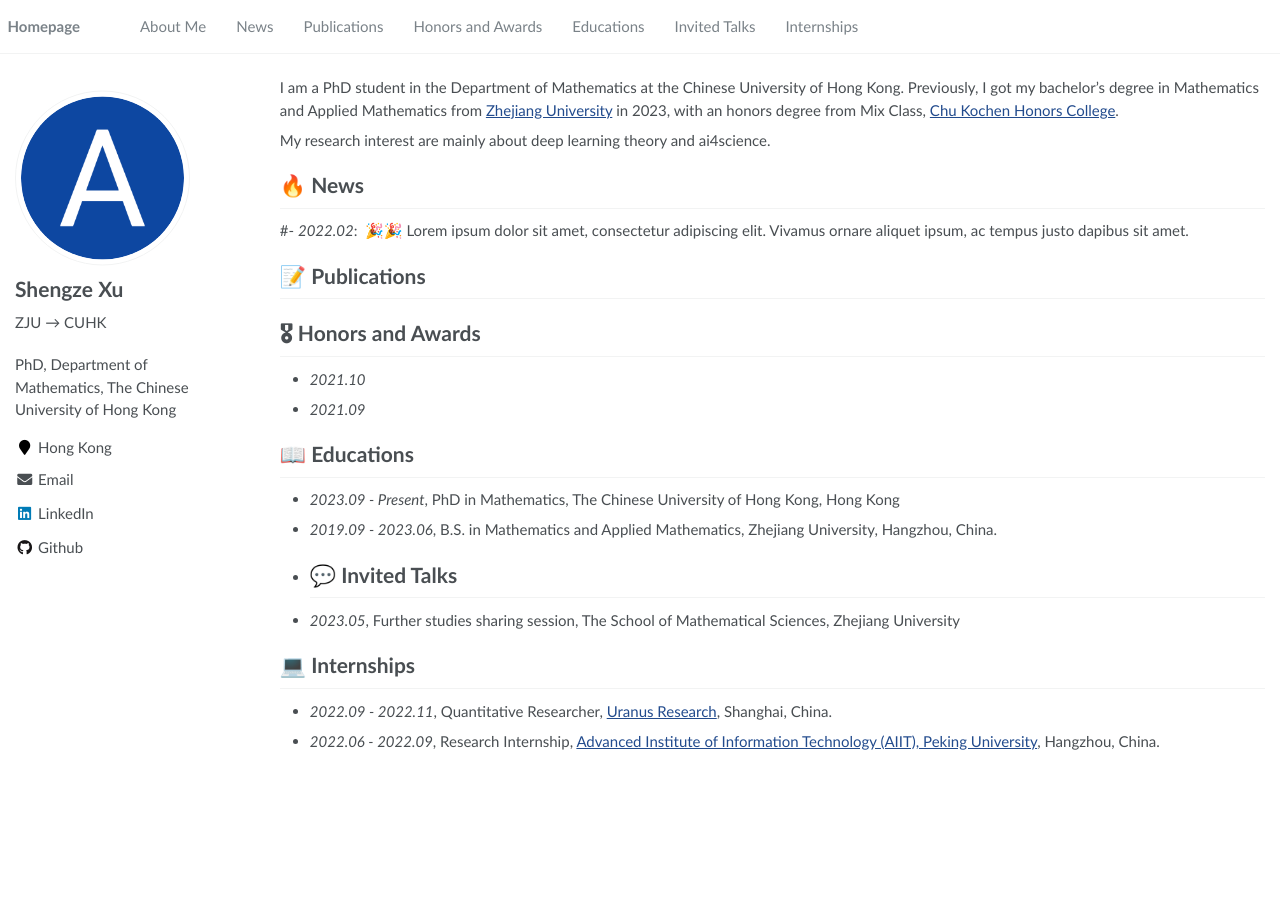
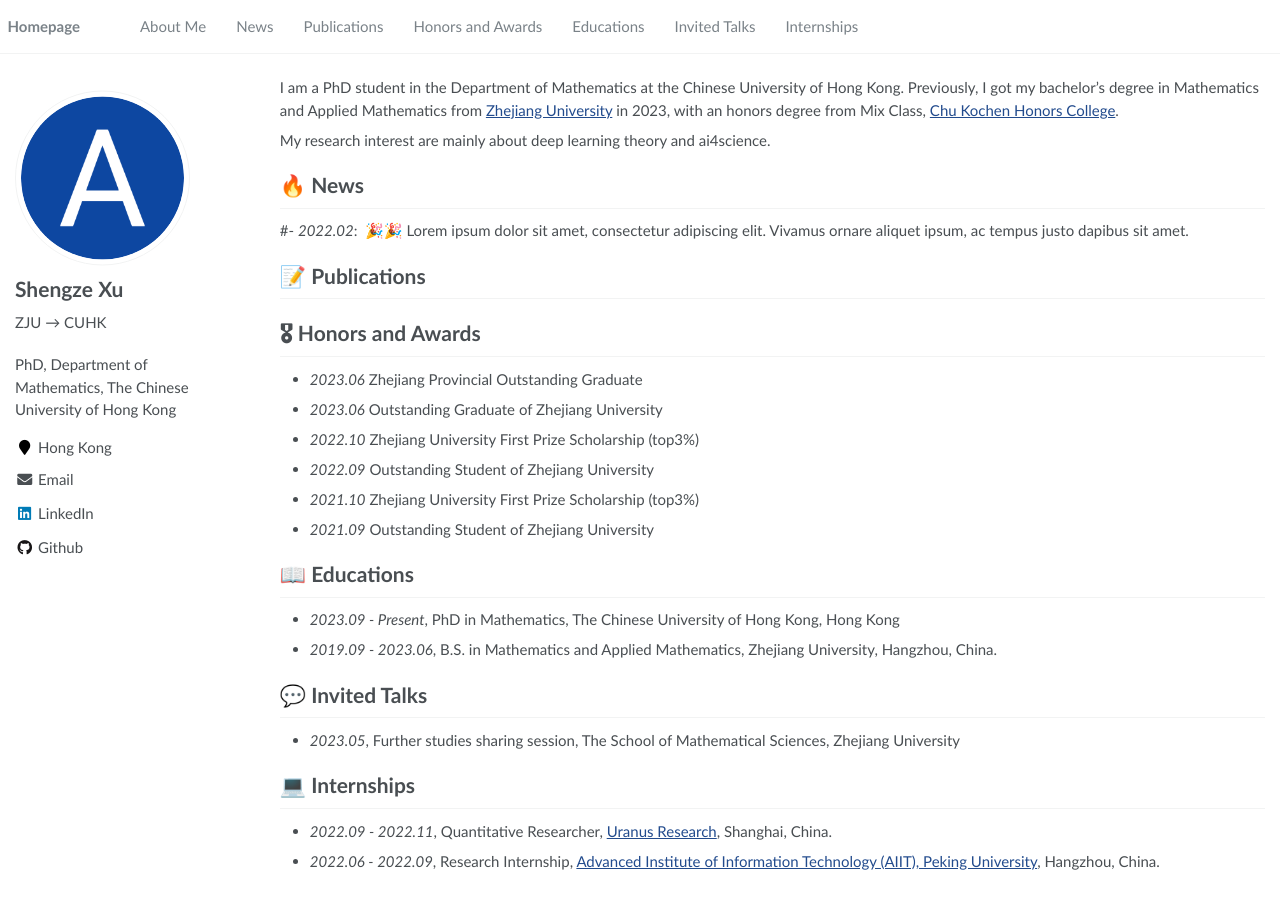
Before and after one commit to shengze-xu/shengze-xu.github.io, a Jekyll site: the page built from _pages/about.md, in a window 1280 px wide. Built offline with Jekyll 4.4.1, drawn with Linux system fonts in a browser that asks for light colours.

Commit message:
Update about.md

```diff
--- a/_pages/about.md
+++ b/_pages/about.md
@@ -27,16 +27,19 @@ My research interest are mainly about deep learning theory and ai4science.
 
 # 📝 Publications
 
-
 # 🎖 Honors and Awards
-- *2021.10*
-- *2021.09*
+- *2023.06* Zhejiang Provincial Outstanding Graduate
+- *2023.06* Outstanding Graduate of Zhejiang University
+- *2022.10* Zhejiang University First Prize Scholarship (top3%)
+- *2022.09* Outstanding Student of Zhejiang University
+- *2021.10* Zhejiang University First Prize Scholarship (top3%)
+- *2021.09* Outstanding Student of Zhejiang University
 
 
 # 📖 Educations
 - *2023.09 - Present*, PhD in Mathematics, The Chinese University of Hong Kong, Hong Kong
 - *2019.09 - 2023.06*, B.S. in Mathematics and Applied Mathematics, Zhejiang University, Hangzhou, China.
--
+
 # 💬 Invited Talks
 - *2023.05*, Further studies sharing session, The School of Mathematical Sciences, Zhejiang University
 
```
